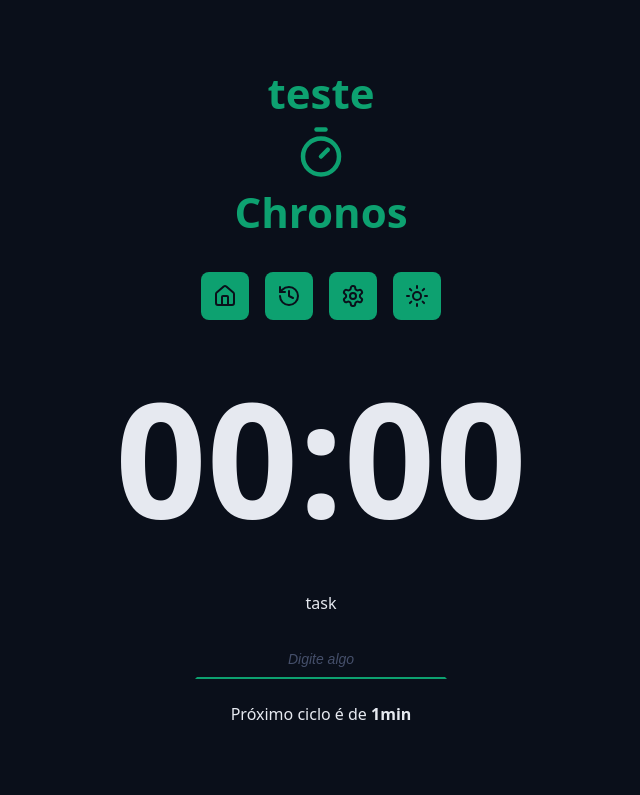
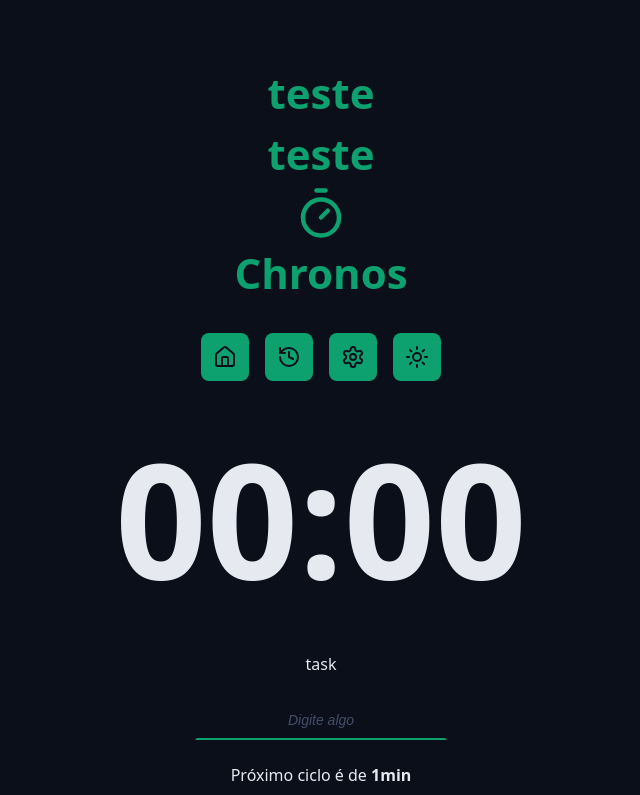
Before and after one commit to ErosAlmeida/ReactVite, a React app: page / in a window 1280 px wide. Shown: the top 795 px of the page, without its empty margins (319-959 px from the left). Built offline with nearby package versions, Linux system fonts and the light colour scheme; the HTML template or start-up script is replaced by a standard one.

Commit message:
testando

```diff
--- a/src/components/Logo/index.tsx
+++ b/src/components/Logo/index.tsx
@@ -8,6 +8,7 @@ export function Logo() {
     <div className={styles.logo}>
       <a className={styles.logoLink} href='#'>
         <div>teste</div>
+        <div>teste</div>
         <TimerIcon />
         <span>Chronos</span>
       </a>
```
